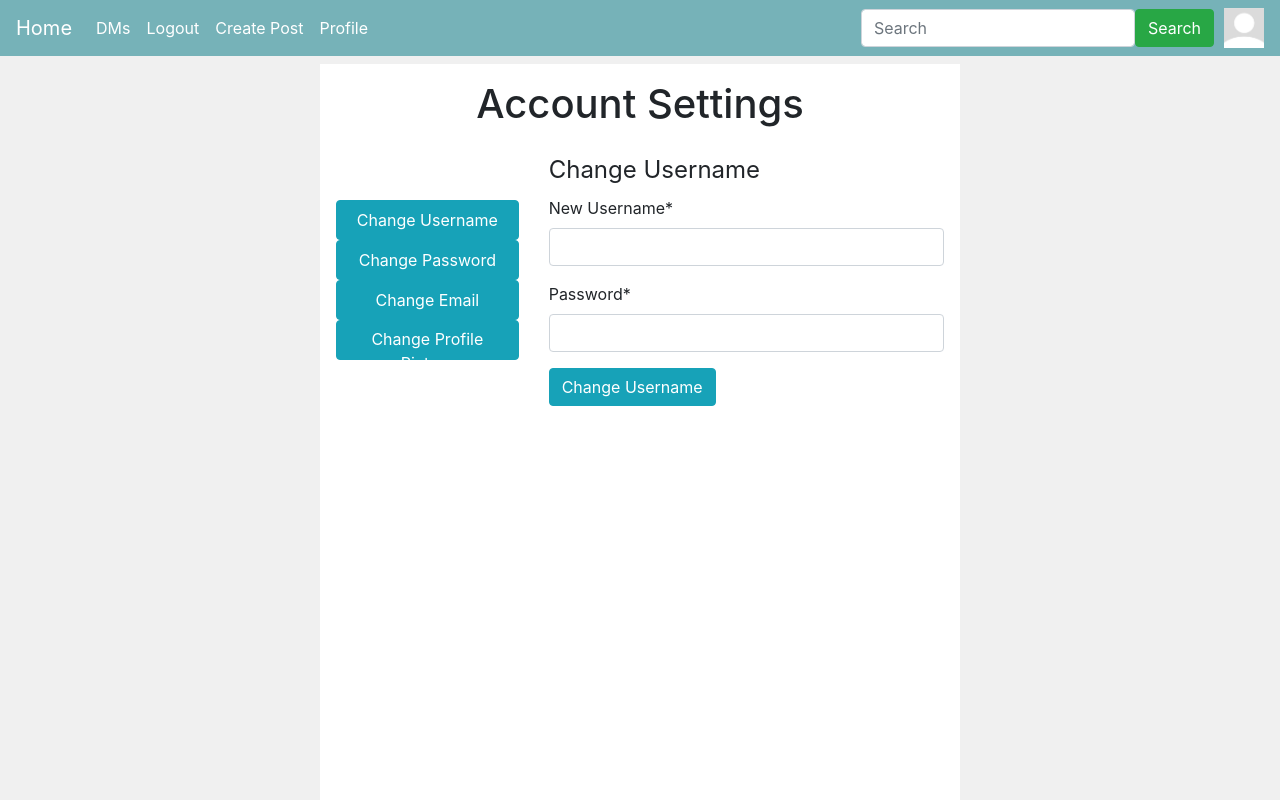
After one commit to SimonZhao7/Blog-Page-Django, a Django app: page /change-username/ in a window 1280 px wide. The commit adds this page. Run offline with Django 3.2, Linux system fonts and the light colour scheme; the visitor is signed in with stand-in values (Sample User, id 1); some libraries are stand-ins or nearby versions.

Commit message:
Created Profile Settings Page and Implemented Change Username Feature

```diff
--- a/account/forms.py
+++ b/account/forms.py
@@ -1,5 +1,7 @@
 from django import forms
+from django.contrib.auth import authenticate
 from django.contrib.auth.forms import UserCreationForm
+from django.core.exceptions import ValidationError
 from .models import CustomUser
 
 
@@ -9,3 +11,18 @@ class RegisterForm(UserCreationForm):
     class Meta:
         model = CustomUser
         fields = ["email", "username", "password1", "password2"]
+
+
+class ChangeUsernameForm(forms.Form):
+    def __init__(self, *args, **kwargs):
+        self.user = kwargs.pop('user')
+        super().__init__(*args, **kwargs)
+
+    username = forms.CharField(label='New Username', max_length=150)
+    password = forms.CharField(widget=forms.PasswordInput())
+
+    def clean(self):
+        password = self.cleaned_data['password']
+
+        if not authenticate(username=self.user.username, password=password):
+            raise ValidationError('Incorrect Password')
--- a/account/urls.py
+++ b/account/urls.py
@@ -8,5 +8,6 @@ urlpatterns = [
     path('', views.login, name='login'),
     path('register/', views.register, name='register'),
     path('logout/', views.logout, name='logout'),
+    path('change-username/', views.change_username, name='change_username'),
     path('<username>/', views.profile, name='profile'),
 ]
--- a/account/views.py
+++ b/account/views.py
@@ -1,9 +1,10 @@
 from django.shortcuts import render, redirect, get_object_or_404
 from django.contrib.auth.decorators import login_required
-from django.contrib.auth import authenticate, login as user_login, logout as user_logout
+from django.contrib.auth import login as user_login, logout as user_logout
 from django.contrib.auth.forms import AuthenticationForm
+from django.contrib import messages
 from .models import CustomUser
-from .forms import RegisterForm
+from .forms import RegisterForm, ChangeUsernameForm
 from django.conf import settings
 # Create your views here.
 
@@ -45,3 +46,15 @@ def register(request):
             account.save()
             return redirect('/')
     return render(request, "account/register.html", {'form': form})
+
+
+@login_required
+def change_username(request):
+    form = ChangeUsernameForm(user=request.user)
+    if request.method == 'POST':
+        form = ChangeUsernameForm(request.POST, user=request.user)
+        if form.is_valid():
+            request.user.username = form.cleaned_data['username']
+            request.user.save()
+            messages.success(request, 'You have successfully changed your username')
+    return render(request, "account/change_user.html", {'form': form})
--- a/static/css/base.css
+++ b/static/css/base.css
@@ -16,6 +16,10 @@ nav {
     background-color: rgb(118, 178, 184);
 }
 
+a {
+    color: white !important;
+}
+
 .title{
     font-size: 24px;
 }
@@ -23,3 +27,19 @@ nav {
 .container div{
     background-color: white;
 }
+
+.c-page {
+    background-color: white;
+    height: 92%;
+}
+
+.sidebar{
+    width: 200px;
+}
+
+.sidebar button {
+    display: block;
+    width: 100%;
+    height: 40px;
+    font-size: 16px;
+}
--- a/static/css/profile.css
+++ b/static/css/profile.css
@@ -1,8 +1,3 @@
-.profile {
-    background-color: white;
-    height: 92%;
-}
-
 .profile-info {
     float: right;
 }
--- /dev/null
+++ b/templates/account/change_user.html
@@ -0,0 +1,34 @@
+{% extends "loggedin.html" %}
+{% block head %}
+{% endblock %}
+{% load crispy_forms_tags %}
+{% block page-content %}
+<div class="change-username c-page col-6 mx-auto mt-2 p-3">
+    <h1 class="text-center mb-4">Account Settings</h1>
+    <div class="row">
+        <div class="sidebar mt-5 col-4">
+            <a><button class="btn btn-info">Change Username</button></a>
+            <a><button class="btn btn-info">Change Password</button></a>
+            <a><button class="btn btn-info">Change Email</button></a>
+            <a><button class="btn btn-info">Change Profile Picture</button></a>
+        </div>
+        <div class="setting-form col-8">
+            <form class="form-group" method="post">
+                <legend>Change Username</legend>
+                {% if messages %}
+                <div class="alert alert-success">
+                    {% for message in messages %}
+                        {{ message }}
+                    {% endfor %}
+                </div>
+                {% endif %}
+                {% csrf_token %}
+                {{ form|crispy }}
+                <button class="btn btn-info">Change Username</button>
+            </form>
+        </div>
+    </div>
+
+</div>
+
+{% endblock %}
--- a/templates/account/profile.html
+++ b/templates/account/profile.html
@@ -4,7 +4,7 @@
     <link rel="stylesheet" type="text/css" href="{% static 'css/profile.css' %}">
 {% endblock %}
 {% block page-content %}
-    <div class="profile container-fluid col-6 mx-auto mt-2 p-3">
+    <div class="c-page container-fluid col-6 mx-auto mt-2 p-3">
         <img src="{{ viewed_user.profile_picture }}" class="img-thumbnail mx-3">
         <div class="profile-info col-8">
             <h1 class="px-2">{{ viewed_user.username }}</h1>
@@ -25,7 +25,7 @@
         </div>
         <div class="settings col-3 text-center">
             {% if viewed_user == user %}
-                <a href=""><button class="btn btn-info mt-2">Profile Settings</button></a>
+                <a href="{% url 'account:change_username' %}"><button class="btn btn-info mt-2">Profile Settings</button></a>
             {% endif %}
         </div>
     </div>
```
